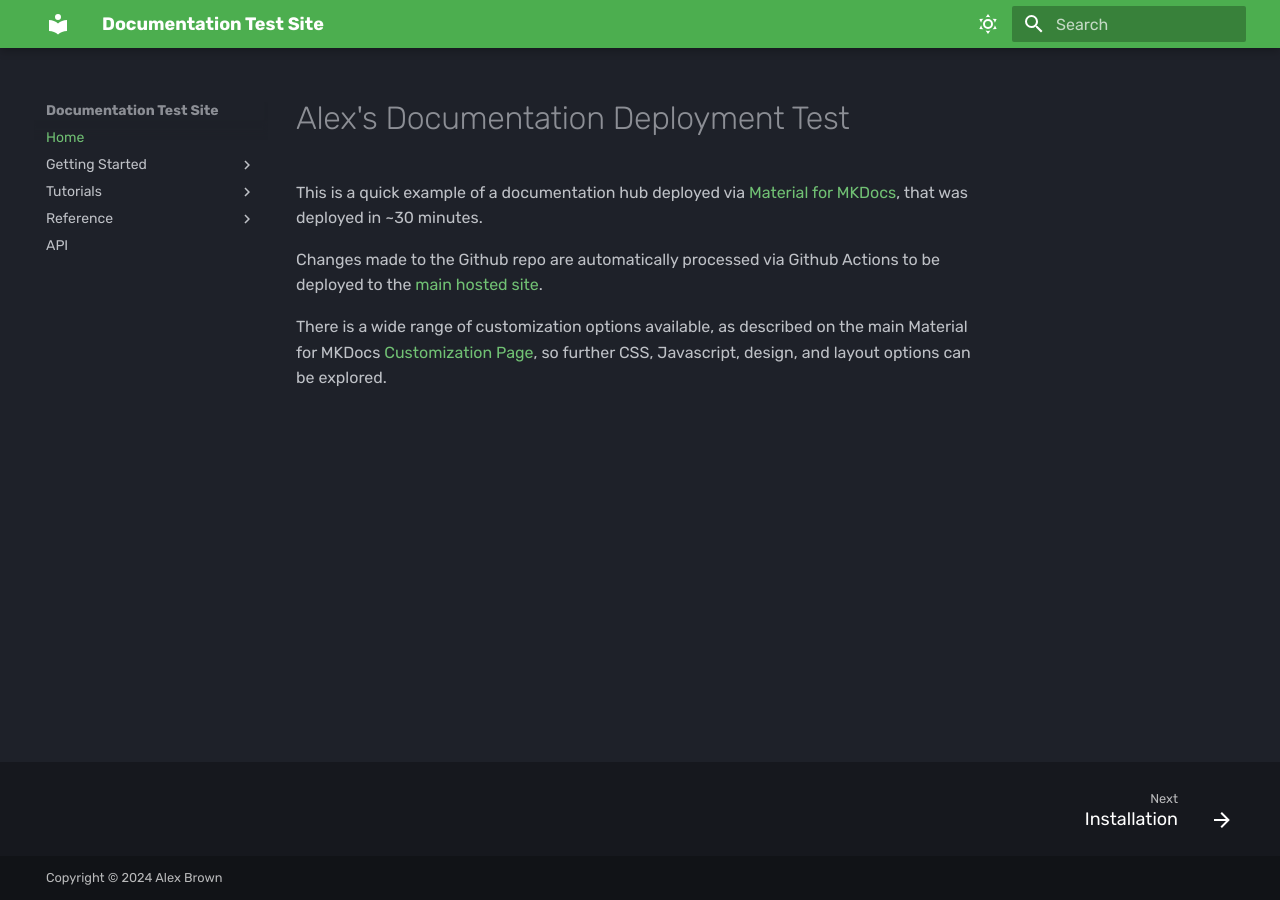
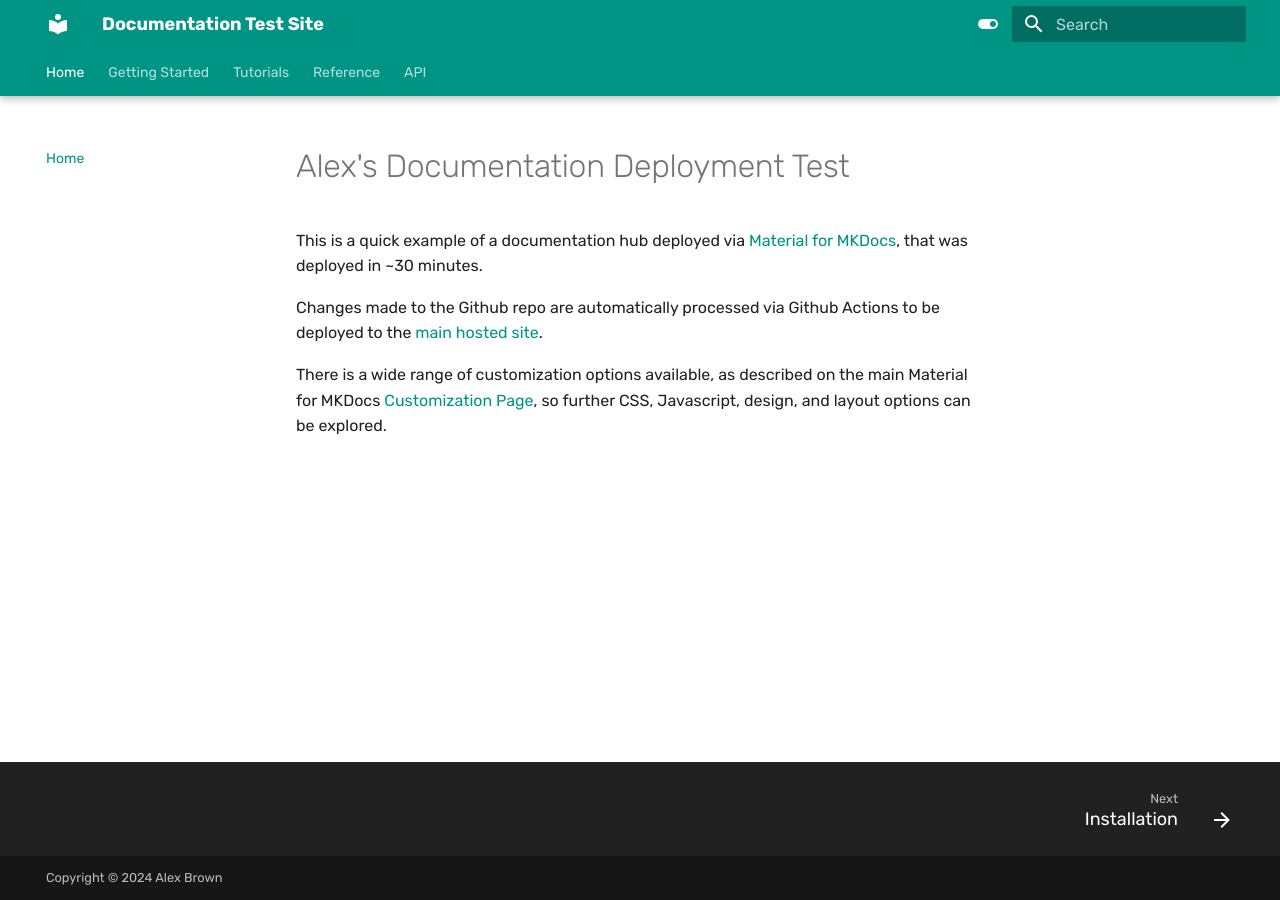
Before and after one commit to alexbrown10/documentation_test, an MkDocs documentation site: the page built from docs/index.md, in a window 1280 px wide. Built offline with MkDocs 1.6.1 and Material for MkDocs 9.7.7, drawn with Linux system fonts in a browser that asks for light colours; some web fonts are replaced.

Commit message:
Update mkdocs.yml
added navigation, toc, and search features

```diff
--- a/mkdocs.yml
+++ b/mkdocs.yml
@@ -1,29 +1,44 @@
 site_name: Documentation Test Site
 site_author: Alex Brown
 site_url: https://sitename.example.com
+
 theme:
   name: material
   palette:
     # Dark Mode
-    - scheme: slate
+    - media: "(prefers-color-scheme: dark)"
+      scheme: slate
       toggle:
-        icon: material/weather-sunny
-        name: Dark mode
+        icon: material/toggle-switch-off-outline
+        name: Dark Mode
       primary: green
-      accent: deep purple
+      accent: light blue
 
     # Light Mode
-    - scheme: default
+    - media: "(prefers-color-scheme: light)"
+      scheme: default
       toggle:
-        icon: material/weather-night
-        name: Light mode
-      primary: blue
+        icon: material/toggle-switch
+        name: Light Mode
+      primary: teal
       accent: deep orange
+
   font:
     text: Rubik
     code: Red Hat Mono
+
+  # Added features
   features:
     - navigation.footer
+    - navigation.tracking
+    - navigation.tabs
+    - navigation.tabs.sticky
+    - navigation.sections
+    - navigation.expand
+    - navigation.path
+    - navigation.top
+    - toc.follow
+    - search.suggest
 
 # Page Tree
 nav:
```
